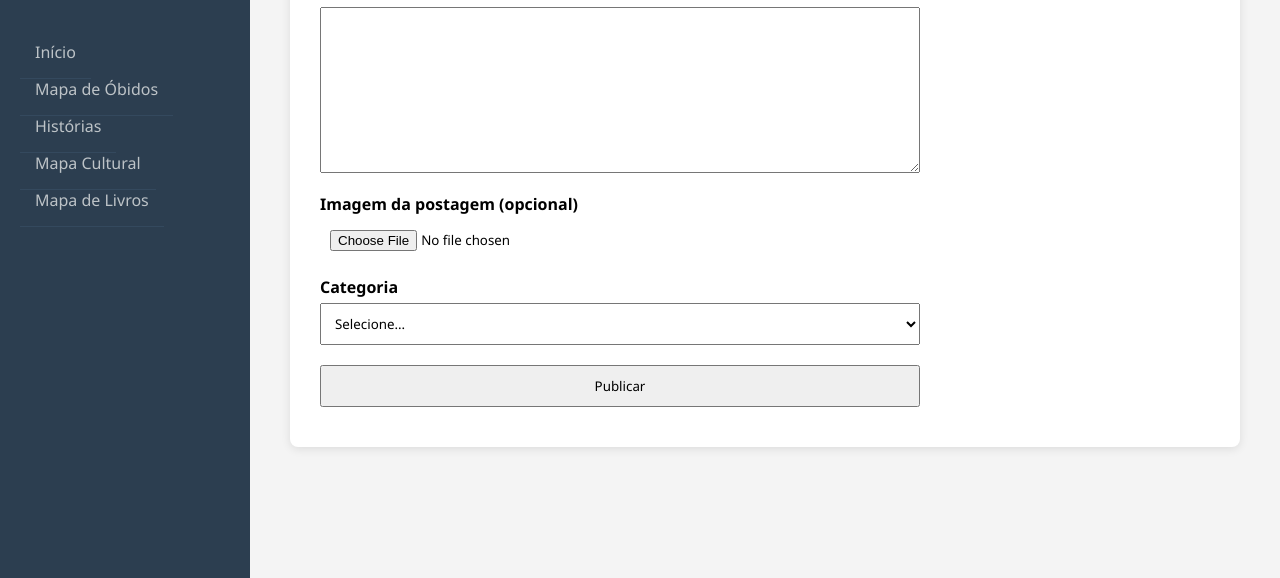
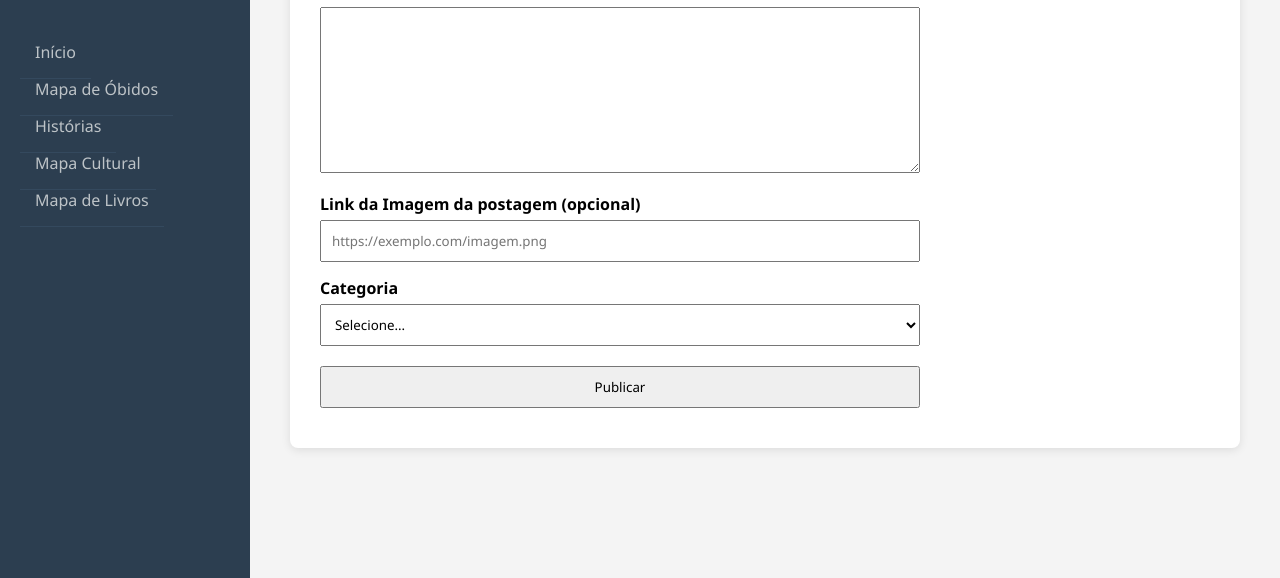
Before and after one commit to allisonsanto/clicaai, a website: page painel.html in a window 1280 px wide. Shown: the part 222-800 px from the top of the page. Drawn offline with Linux system fonts and the light colour scheme.

Commit message:
Change image upload field to URL input
Alterado o campo de upload de imagem para aceitar um link de imagem em vez de um arquivo.

```diff
--- a/painel.html
+++ b/painel.html
@@ -25,7 +25,7 @@
             <div class="painel">
                 <h2>NOVA POSTAGEM</h2>
 
-                <form id="postForm" enctype="multipart/form-data">
+    <form id="postForm">
 
     <label for="titulo">Título da postagem</label>
     <input type="text" id="titulo" name="titulo" required minlength="3" maxlength="120">
@@ -33,8 +33,9 @@
     <label for="conteudo">Conteúdo</label>
     <textarea id="conteudo" name="conteudo" rows="8" required minlength="10"></textarea>
 
-                    <label for="imagem">Imagem da postagem (opcional)</label>
-                    <input type="file" id="imagem" name="imagem" accept="image/*">
+    <!-- ALTERADO: Trocado de 'file' para 'url' -->
+    <label for="imagem">Link da Imagem da postagem (opcional)</label>
+    <input type="url" id="imagem" name="imagem" placeholder="https://exemplo.com/imagem.png">
 
     <label for="categoria">Categoria</label>
     <select id="categoria" name="categoria" required>
```
Lines whose indentation alone changed are shown as unchanged.
